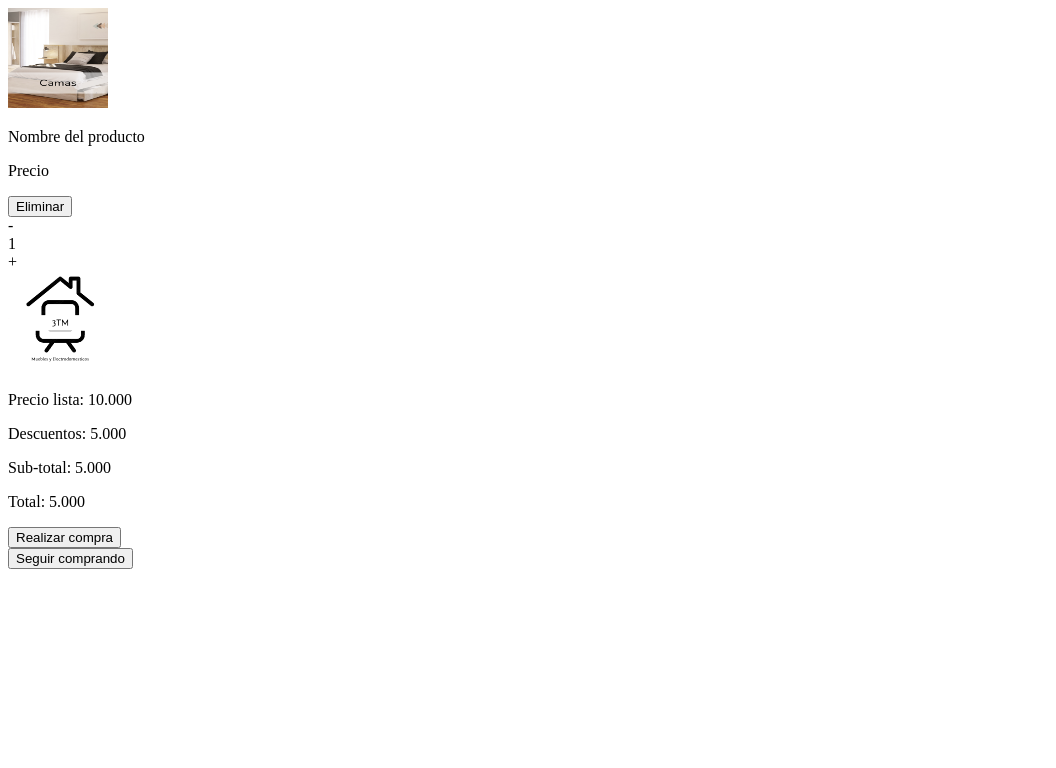
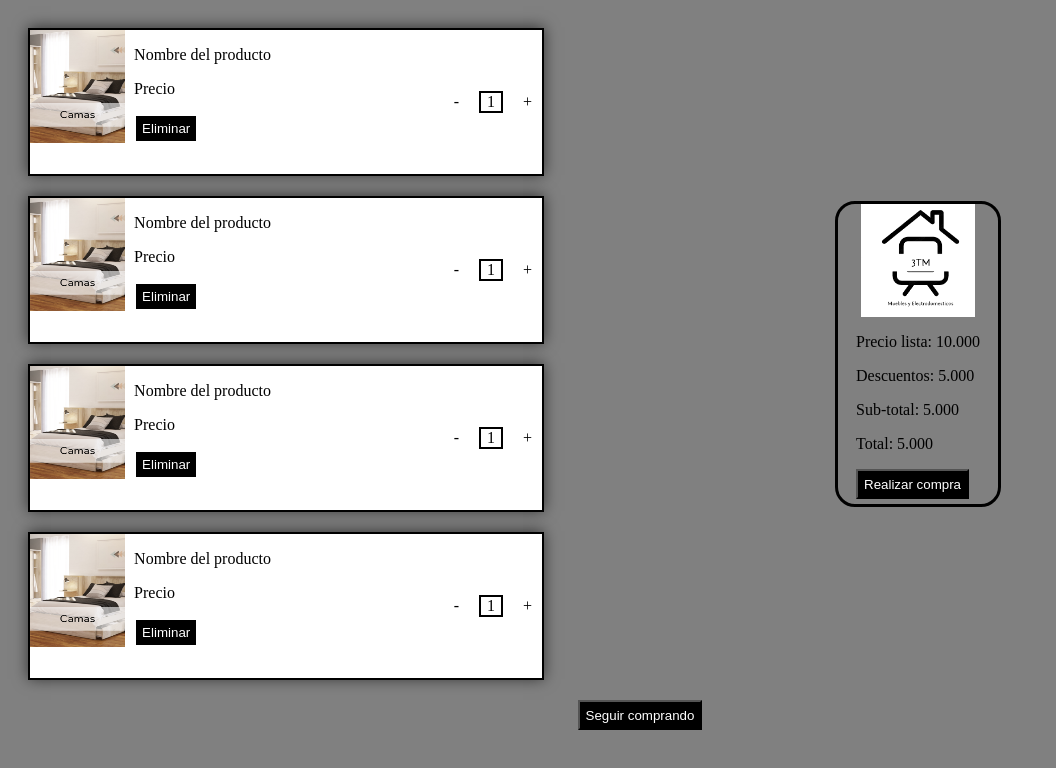
Before and after one commit to tomimirad/sprin2, a plain HTML site: page views/productCart.html in a window 1280 px wide. Shown: the whole page, without its empty margins (0-1056 px from the left). Drawn offline with Linux system fonts and the light colour scheme.

Commit message:
actualizando los estilos de productCart

```diff
--- a/public/css/productCart.css
+++ b/public/css/productCart.css
@@ -5,7 +5,7 @@ body{
 
 .contenedor{
   display: flex;
-  justify-content: space-between;
+  flex-direction: column;
 }
 
 .tarjeta{
@@ -49,10 +49,25 @@ img{
 
 .tarjeta-derecha span{
   text-align: center;
+  margin: 10px;
 }
 
+.arriba{
+  display: flex;
+  justify-content: space-between;
+}
 
-.cantidad-producto{
+.abajo{
+  display: flex;
+  justify-content: center;
+}
+
+.abajo button{
+  color: white;
+    background-color: black;
+    height: 30px;
+}
+.cantida-producto{
   margin: 10px;
   width: 20px;
   border: solid 2px;
@@ -67,6 +82,12 @@ img{
     border-radius: 20px;
     flex-direction: column;
     align-items: center;
+    height: 300px;
+    margin: auto;
+}
+
+.logo{
+  display: flex;
 }
 
 .derecha-abajo{
@@ -76,5 +97,5 @@ img{
 .derecha-abajo button{
   color: white;
     background-color: black;
-    height: 25px;
+    height: 30px;
 }
--- a/views/productCart.html
+++ b/views/productCart.html
@@ -5,7 +5,7 @@
     <meta charset="UTF-8">
     <meta http-equiv="X-UA-Compatible" content="IE=edge">
     <meta name="viewport" content="width=device-width, initial-scale=1.0">
-    <link href="../public/css/productCart.css">
+    <link  rel="stylesheet"href="../public/css/productCart.css">
     <title>Carrito</title>
 </head>
 
@@ -32,8 +32,64 @@
                         <span>+</span>
                     </div>
                 </div>
+                <div class="tarjeta">
+                    <div class="tarjeta-izquierda">
+                        <div class="imagenProducto">
+                            <img src="../public/images/Camas.png" width="100px" height="100px">
+                        </div>
+                        <div class="detalles">
+                            <p>Nombre del producto</p>
+                            <p>Precio</p>
+                            <button type="reset">Eliminar</button>
+                        </div>
+                    </div>
+                    <div class="tarjeta-derecha">
+                        <span>-</span>
+                        <div class="cantida-producto">
+                            1
+                        </div>
+                        <span>+</span>
+                    </div>
+                </div>
+                <div class="tarjeta">
+                    <div class="tarjeta-izquierda">
+                        <div class="imagenProducto">
+                            <img src="../public/images/Camas.png" width="100px" height="100px">
+                        </div>
+                        <div class="detalles">
+                            <p>Nombre del producto</p>
+                            <p>Precio</p>
+                            <button type="reset">Eliminar</button>
+                        </div>
+                    </div>
+                    <div class="tarjeta-derecha">
+                        <span>-</span>
+                        <div class="cantida-producto">
+                            1
+                        </div>
+                        <span>+</span>
+                    </div>
+                </div>
+                <div class="tarjeta">
+                    <div class="tarjeta-izquierda">
+                        <div class="imagenProducto">
+                            <img src="../public/images/Camas.png" width="100px" height="100px">
+                        </div>
+                        <div class="detalles">
+                            <p>Nombre del producto</p>
+                            <p>Precio</p>
+                            <button type="reset">Eliminar</button>
+                        </div>
+                    </div>
+                    <div class="tarjeta-derecha">
+                        <span>-</span>
+                        <div class="cantida-producto">
+                            1
+                        </div>
+                        <span>+</span>
+                    </div>
+                </div>
             </div>
-        </div>
         <div class="derecha">
             <div class="derecha-arriba">
                 <div class="logo"><img src="../public/images/logop.png" width="100px" height="100px"></div>
@@ -48,6 +104,7 @@
                 </div>
             </div>
         </div>
+    </div>
         <div class="abajo">
             <div class="boton">
                 <button>Seguir comprando</button>
```
